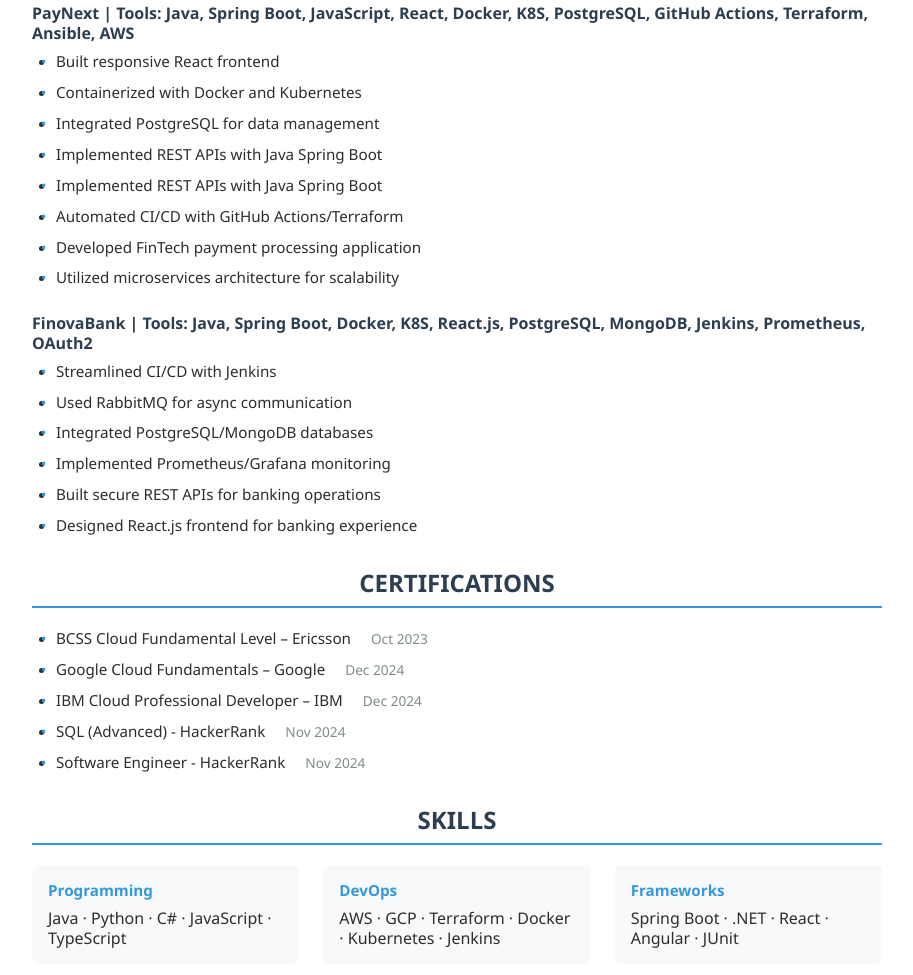
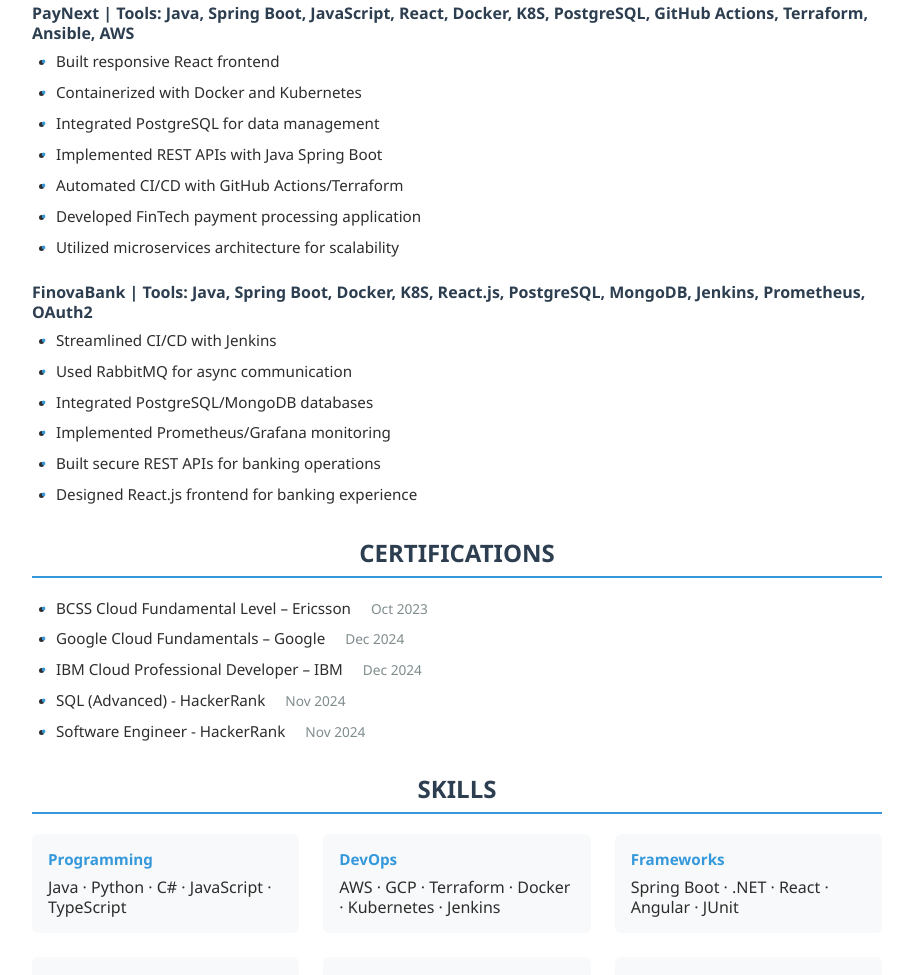
Before and after one commit to abrar2030/Resume, a plain HTML site: page index.html in a window 1280 px wide. Shown: the part 966-1941 px from the top of the page, without its empty margins (183-1096 px from the left). Drawn offline with Linux system fonts and the light colour scheme.

Commit message:
Update index.html

```diff
--- a/index.html
+++ b/index.html
@@ -197,7 +197,6 @@
             <li>Containerized with Docker and Kubernetes</li>
             <li>Integrated PostgreSQL for data management</li>
             <li>Implemented REST APIs with Java Spring Boot</li>
-            <li>Implemented REST APIs with Java Spring Boot</li>
             <li>Automated CI/CD with GitHub Actions/Terraform</li>
             <li>Developed FinTech payment processing application</li>
             <li>Utilized microservices architecture for scalability</li>
```
